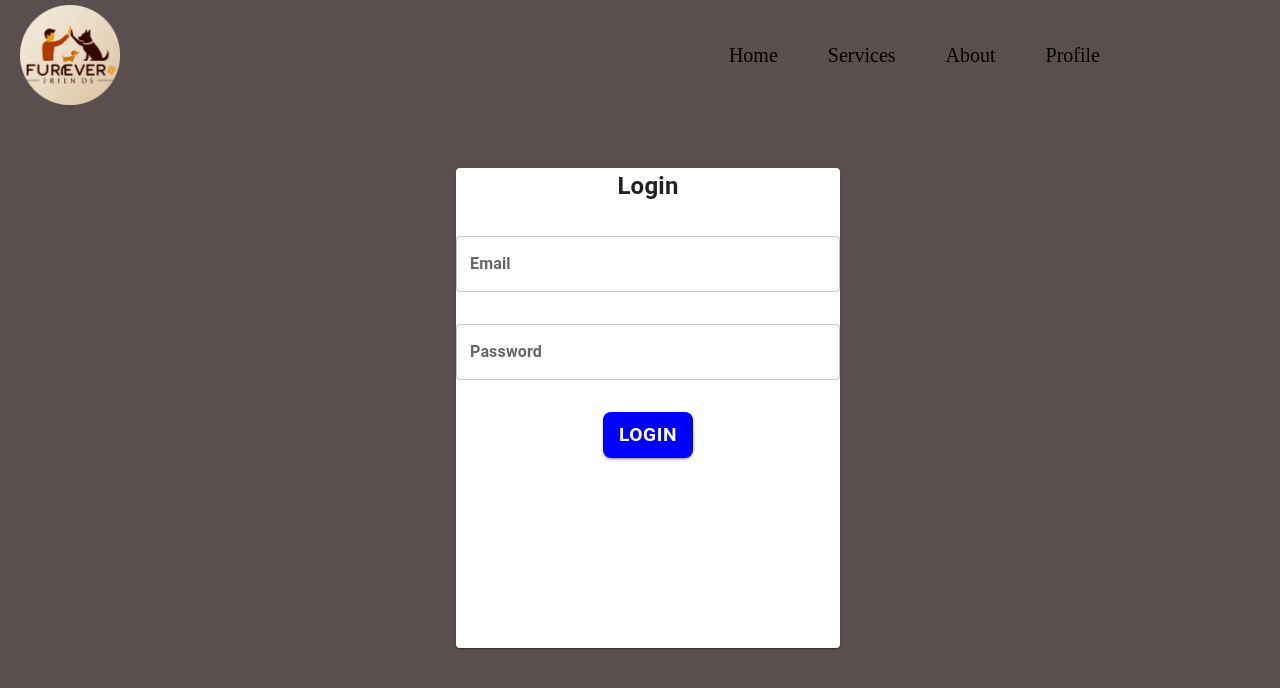
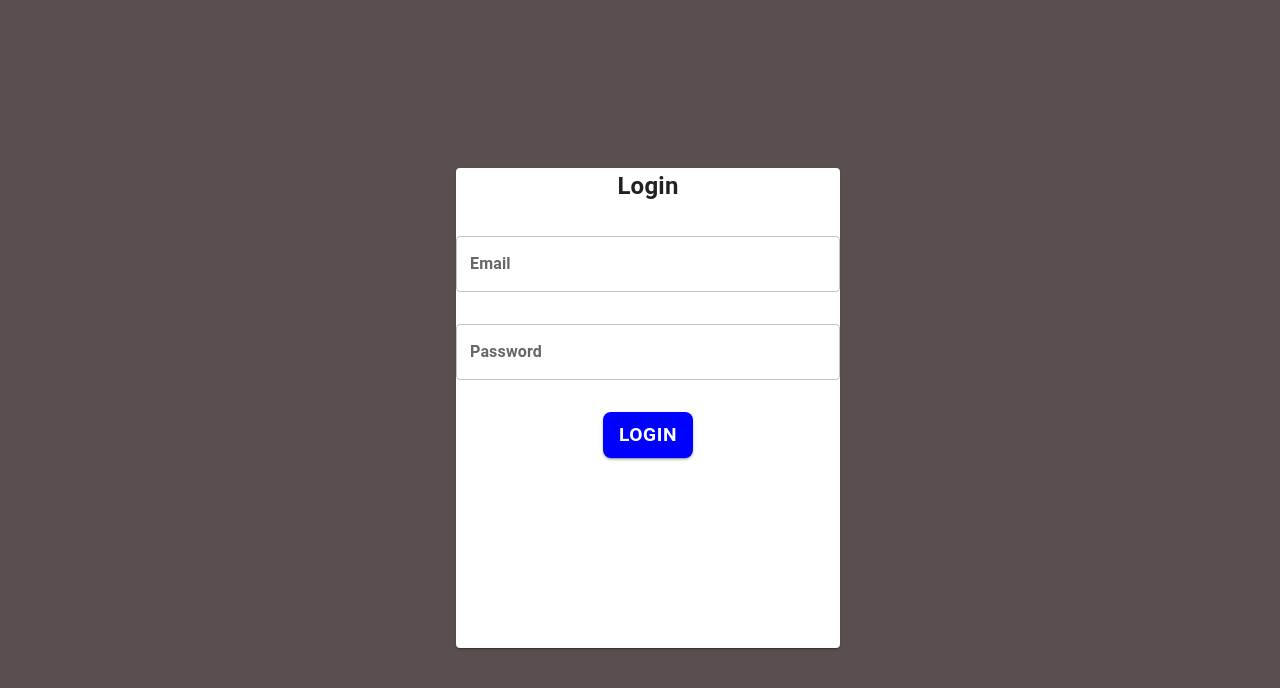
Before and after one commit to Rajat-pandit/Fureverfriends, a React (Vite) app: page /login in a window 1280 px wide. Shown: the top 688 px of the page. Built offline with nearby package versions, Linux system fonts and the light colour scheme.

Commit message:
updated navbar

```diff
--- a/src/App.jsx
+++ b/src/App.jsx
@@ -1,5 +1,5 @@
 import { useState } from 'react'
-import { BrowserRouter, Routes, Route, Navigate } from 'react-router-dom';
+import { BrowserRouter, Routes, Route, Navigate,useLocation } from 'react-router-dom';
 import {Home} from "./Components/Home";
 import {Login} from "./Components/login";
 import {Signup} from "./Components/Signup";
@@ -10,10 +10,12 @@ function App() {
 
   return (
     <>
+    <BrowserRouter>
     <div className="app">
-      <Navbar></Navbar>
-    </div>
-      <BrowserRouter>
+
+      <NavbarVisibility/>
+
+
         <Routes>
           <Route path="/home" element={<Home />} />
           <Route path="/login" element={<Login />} />
@@ -21,9 +23,14 @@ function App() {
 
 
         </Routes>
+        </div>
       </BrowserRouter>
     </>
-  )
+  );
+}
+const NavbarVisibility=() =>{
+  const location=useLocation();
+  return location.pathname !=='/login' && location.pathname !== '/signup'? <Navbar/>:null;
 }
 
 export default App
--- a/src/Components/Navbar/Navbar.jsx
+++ b/src/Components/Navbar/Navbar.jsx
@@ -11,9 +11,7 @@ export const Navbar = () => {
             <li>About</li>
             <li>Profile</li>
         </ul>
-        <div className="navbar">
 
-        </div>
     </div>
   )
 }
```
